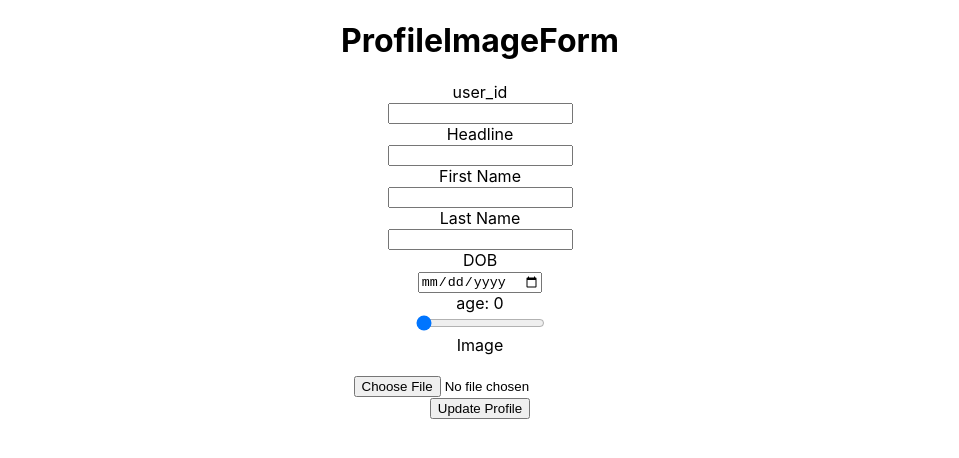
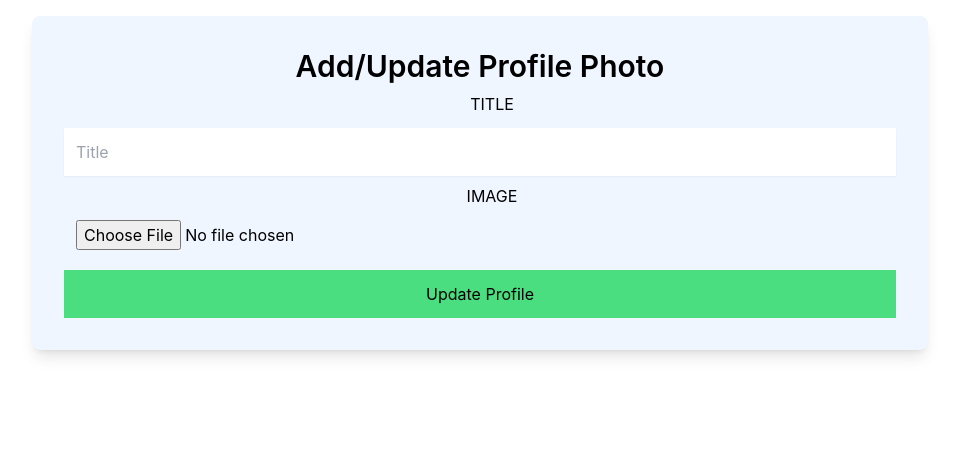
Before and after one commit to wgeorge1990/art_see_api, a React (Create React App) app in the folder frontend/: page / in a window 1280 px wide. Shown: the top 458 px of the page, without its empty margins (160-1119 px from the left). Built offline with nearby package versions, Linux system fonts and the light colour scheme.

Commit message:
REFACTOR: Rework the profileImage form in React and install and configure Tailwinds

```diff
--- a/frontend/package.json
+++ b/frontend/package.json
@@ -34,5 +34,8 @@
       "last 1 firefox version",
       "last 1 safari version"
     ]
+  },
+  "devDependencies": {
+    "tailwindcss": "^3.3.2"
   }
 }
--- a/frontend/src/App.js
+++ b/frontend/src/App.js
@@ -1,18 +1,12 @@
-import React, { createContext, useState } from 'react';
+import React from 'react';
 import './App.css';
-import ProfileForm from './components/ProfileForm';
-
-export const AppContext = createContext(null);
+import ProfileImageForm from './components/ProfileImageForm';
 
 function App() {
-  const [ profile, setProfile ] = useState(null);
-
   return (
-      <AppContext.Provider value={{profile, setProfile}} >
         <div className="App" >
-          <ProfileForm profile={profile} setProfile={setProfile} />
+          <ProfileImageForm />
         </div>
-     </ AppContext.Provider>
   )
 }
 
--- a/frontend/src/components/ProfileForm.jsx
+++ /dev/null
@@ -1,86 +0,0 @@
-import React, { useState } from 'react'
-
-function FileForm({ profile, setProfile }) {
-    const [ age, setAge ] = useState(0)
-
-    function handleSubmit(event){
-        event.preventDefault();
-        const data = new FormData();
-        //Hard code user_id input in until user auth and sessions are configured
-        data.append("profile[user_id]", event.target.user_id.value);
-        data.append("profile[first_name]", event.target.first_name.value);
-        data.append("profile[last_name]", event.target.last_name.value);
-        data.append("profile[headline]", event.target.headline.value);
-        data.append("profile[age]", event.target.age.value);
-        data.append("profile[image_url]", event.target.image_url.files[0]);
-        submitToApi(data);
-    }
-
-    function updateAge(event) {
-        setAge(event.target.value)
-    }
-
-    function submitToApi( data ) {
-        fetch(`http://localhost:3000/api/v1/profiles`, {
-            method: "POST",
-            body: data,})
-            .then(response => response.json())
-            .then(data =>  setProfile(data))
-            .catch(error => console.error(error));
-    }
-
-    return <React.Fragment>
-            <h1>ProfileImageForm</h1>
-            <form onSubmit={(e) => handleSubmit(e)}>
-                <label htmlFor='user_id'>
-                    user_id
-                </label>
-                <br />
-                <input type='number' name='user_id' id='user_id' />
-                <br />
-
-                <label htmlFor='headline'>
-                    Headline
-                </label>
-                <br />
-                <input type='text' name='headline' id='headline' />
-                <br />
-
-                <label htmlFor='first_name'>
-                    First Name
-                </label>
-                <br />
-                <input type='text' name='first_name' id='first_name' />
-                <br/>
-
-                <label htmlFor='last_name'>
-                    Last Name
-                </label>
-                <br />
-                <input type='text' name='last_name' id='last_name' />
-                <br/>
-
-                <label htmlFor='birthday'>
-                    DOB
-                </label>
-                <br />
-                <input type='date' name='dob' id='dob' />
-                <br/>
-
-                <label htmlFor='age'>age: {age}</label>
-                <br />
-                <input onChange={e => updateAge(e)} value={age} type='range' min={10} max={100} name='age' id='age' />
-                <br/>
-
-                <label htmlFor='image'>Image</label>
-                <br/>
-                <br />
-                <input type='file' name='image_url' id='image_url'/>
-                <br />
-
-                <button type='submit'>Update Profile</button>
-            </form>
-           </React.Fragment>
-}
-
-export default FileForm;
--- /dev/null
+++ b/frontend/src/components/ProfileImageForm.jsx
@@ -0,0 +1,74 @@
+import React from 'react'
+
+export default function FileForm() {
+
+    function handleSubmit(event) {
+        event.preventDefault()
+        const form = event.target
+        const formData = new FormData()
+        formData.append('profile_image[title]', form.title.value)
+        formData.append('profile_image[image]', form.image.files[0], form.image.value)
+        debugger
+        submitToApi(formData);
+    }
+
+    function submitToApi(formData) {
+        fetch('http://localhost:3000/profile_images', {
+            method: 'post',
+            body: formData,
+        }).then(response => response.json())
+            .then(data => console.log(data))
+            .catch(error => console.error(error));
+    }
+
+    return (
+        <>
+            {/* <head>
+                <meta name="viewport" content="width=device-width, initial-scale=1.0" />
+                <title>Update Profile Image</title>
+                <link
+                    href="https://unpkg.com/tailwindcss@^2/dist/tailwind.min.css"
+                    rel="stylesheet"
+                />
+            </head> */}
+            {/* <body> */}
+                <section className="max-w-4xl mt-4 w-11/12 mx-auto bg-blue-50 p-8 shadow-lg rounded-lg">
+                    <h1 className="text-3xl font-semibold text-center">Add/Update Profile Photo</h1>
+                    <form onSubmit={e => handleSubmit(e)}>
+                        <fieldset className="my-2">
+                            <label className="w-full block uppercase ml-3 mb-3" htmlFor="title">
+                                Title
+                            </label>
+                            <input
+                                type="text"
+                                name="title"
+                                id="title"
+                                className="w-full block p-3 shadow-sm"
+                                placeholder="Title"
+                            />
+                        </fieldset>
+
+                        <fieldset className="my-2">
+                            <label className="w-full block uppercase ml-3 mb-0" htmlFor="image">
+                                Image
+                            </label>
+                            <input
+                                type="file"
+                                name="image"
+                                id="image"
+                                className="w-full block p-3"
+                                placeholder="image"
+                            />
+                        </fieldset>
+                        <button
+                            className="w-full block p-3 bg-green-400 hover:bg-green-500 text-center transition duration-200"
+                            type="submit"
+                        >
+                            Update Profile
+                        </button>
+                    </form>
+                </section>
+            {/* </body> */}
+        </>
+    )
+}
--- a/frontend/src/index.css
+++ b/frontend/src/index.css
@@ -11,3 +11,7 @@ code {
   font-family: source-code-pro, Menlo, Monaco, Consolas, 'Courier New',
     monospace;
 }
+
+@tailwind base;
+@tailwind components;
+@tailwind utilities;
--- /dev/null
+++ b/frontend/tailwind.config.js
@@ -0,0 +1,10 @@
+/** @type {import('tailwindcss').Config} */
+module.exports = {
+  content: [
+    "./src/**/*.{js,jsx,ts,tsx}",
+  ],
+  theme: {
+    extend: {},
+  },
+  plugins: [],
+}
```
Also changed, not shown: 2 other files (tests, documents, lock files or other folders).
